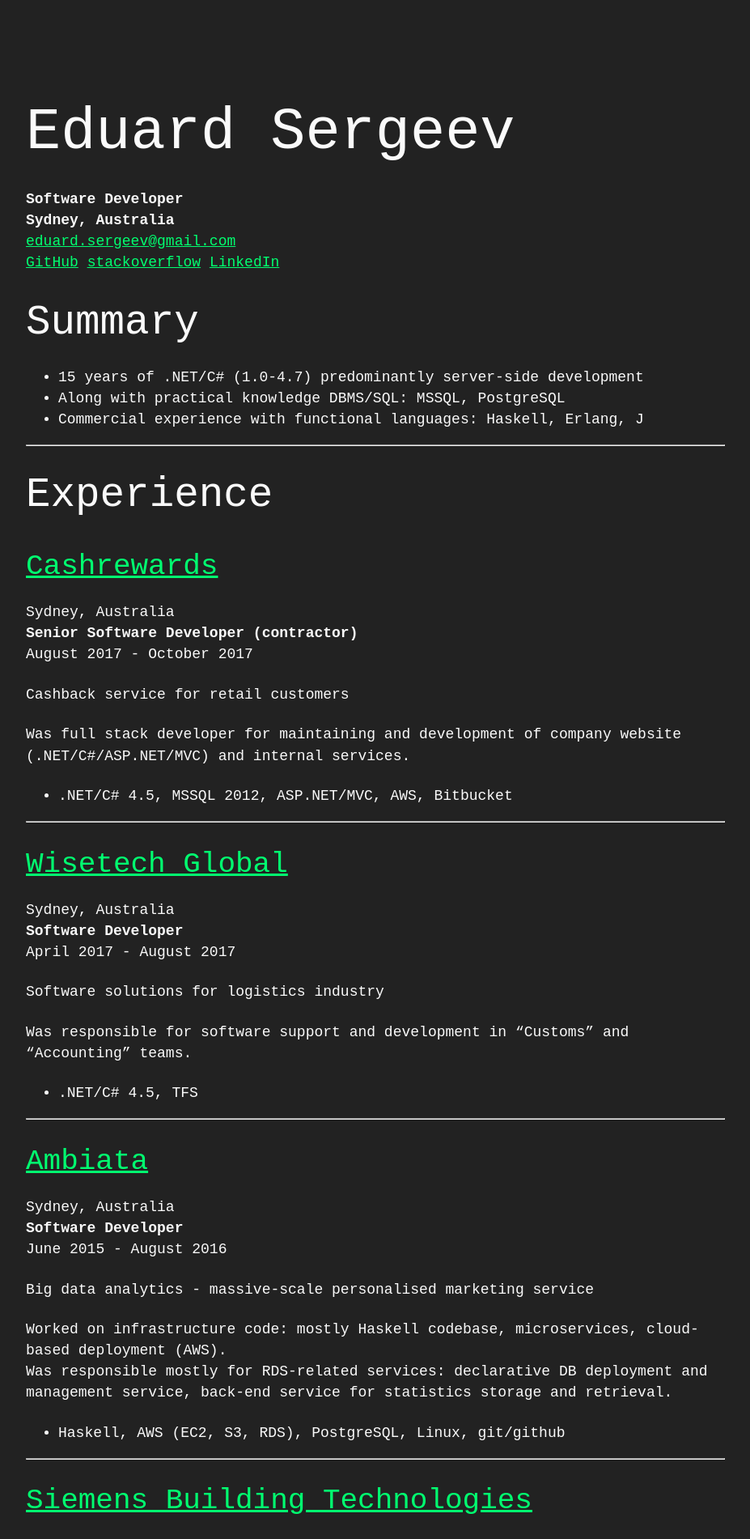
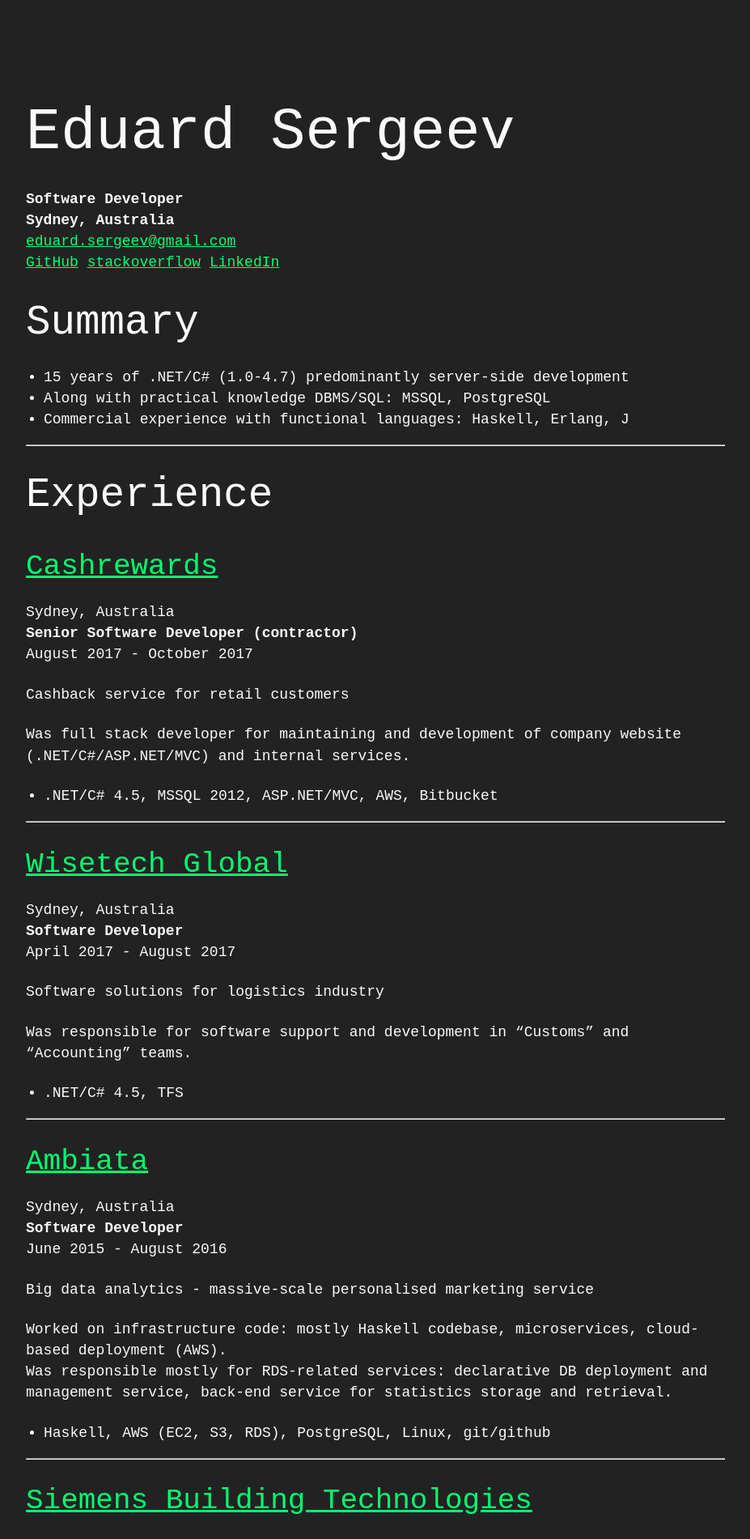
Before and after one commit to EduardSergeev/CV, a Jekyll site: the page built from index.md, in a window 1280 px wide. Shown: the top 1901 px of the page at 81% size, without its empty margins (176-1103 px from the left). Built offline with Jekyll 4.4.1, drawn with Linux system fonts in a browser that asks for light colours.

Commit message:
Remove margin for bullet-points
Plus some clean up CSS/layout area

```diff
--- a/_config.yml
+++ b/_config.yml
@@ -1,2 +1,3 @@
 markdown:      kramdown
 style-screen:  retro
+style-print:   print
--- a/_layouts/cv.html
+++ b/_layouts/cv.html
@@ -11,7 +11,7 @@
   </script>
   <meta charset=utf-8 />
   <title> {% if page.title %} {{ page.title }} | {% endif %} CV</title>
-  <!-- <link href="media/{{ site.style-print }}.css" type="text/css" rel="stylesheet" media="print"> -->
+  <link href="media/{{ site.style-print }}.css" type="text/css" rel="stylesheet" media="print">
   <link href="media/{{ site.style-screen }}.css" type="text/css" rel="stylesheet" media="screen">
 </head>
 <body>
--- /dev/null
+++ b/media/print.css
@@ -0,0 +1,10 @@
+
+
+a,
+a:visited {
+  color: #0000EE;
+}
+
+li {
+  margin-left: -1.5em
+}
--- a/media/retro.css
+++ b/media/retro.css
@@ -161,6 +161,10 @@
   font-size: .707em;
 }
 
+li {
+  margin-left: -1em
+}
+
 /* https://github.com/mrmrs/fluidity */
 
 img,
```
